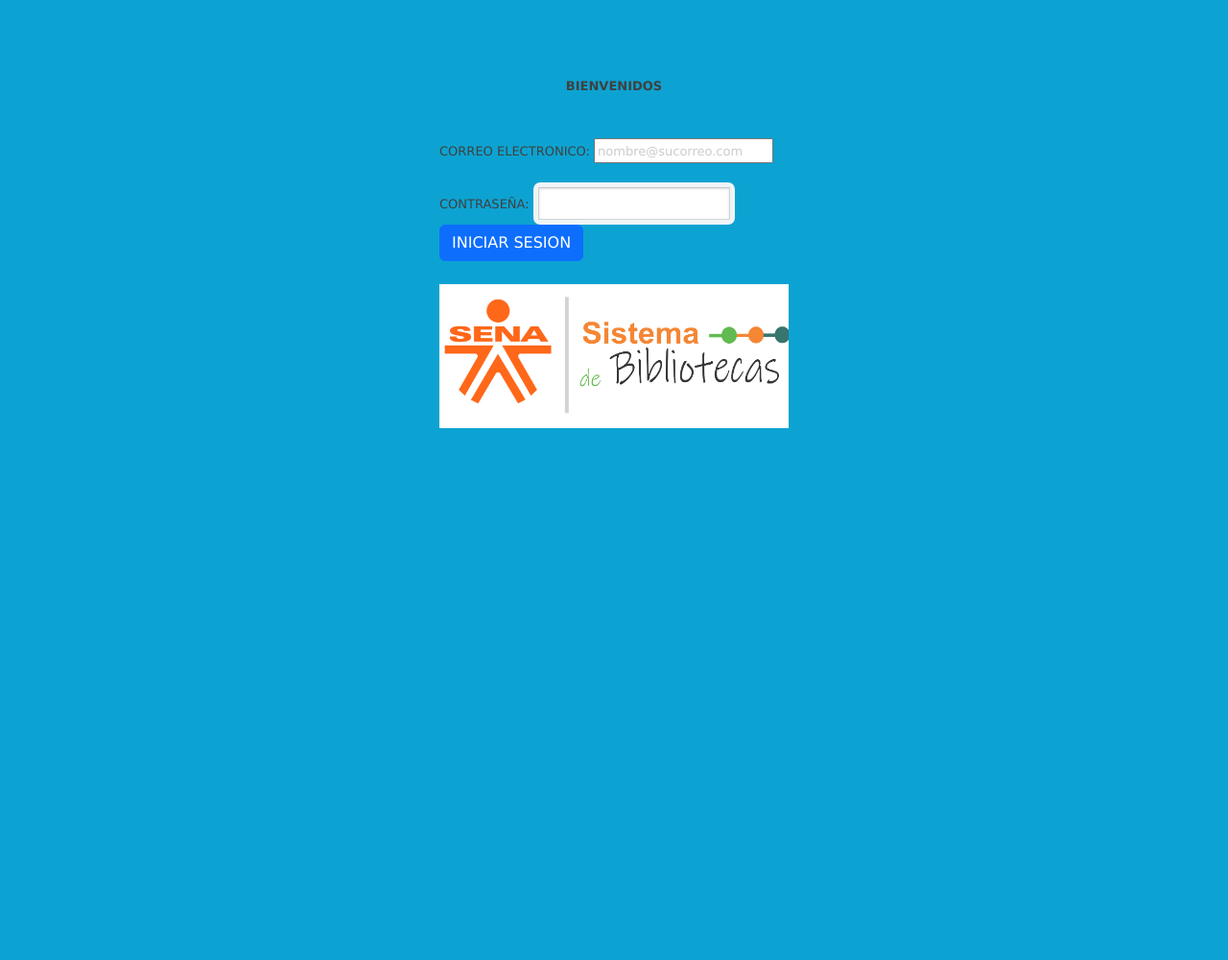
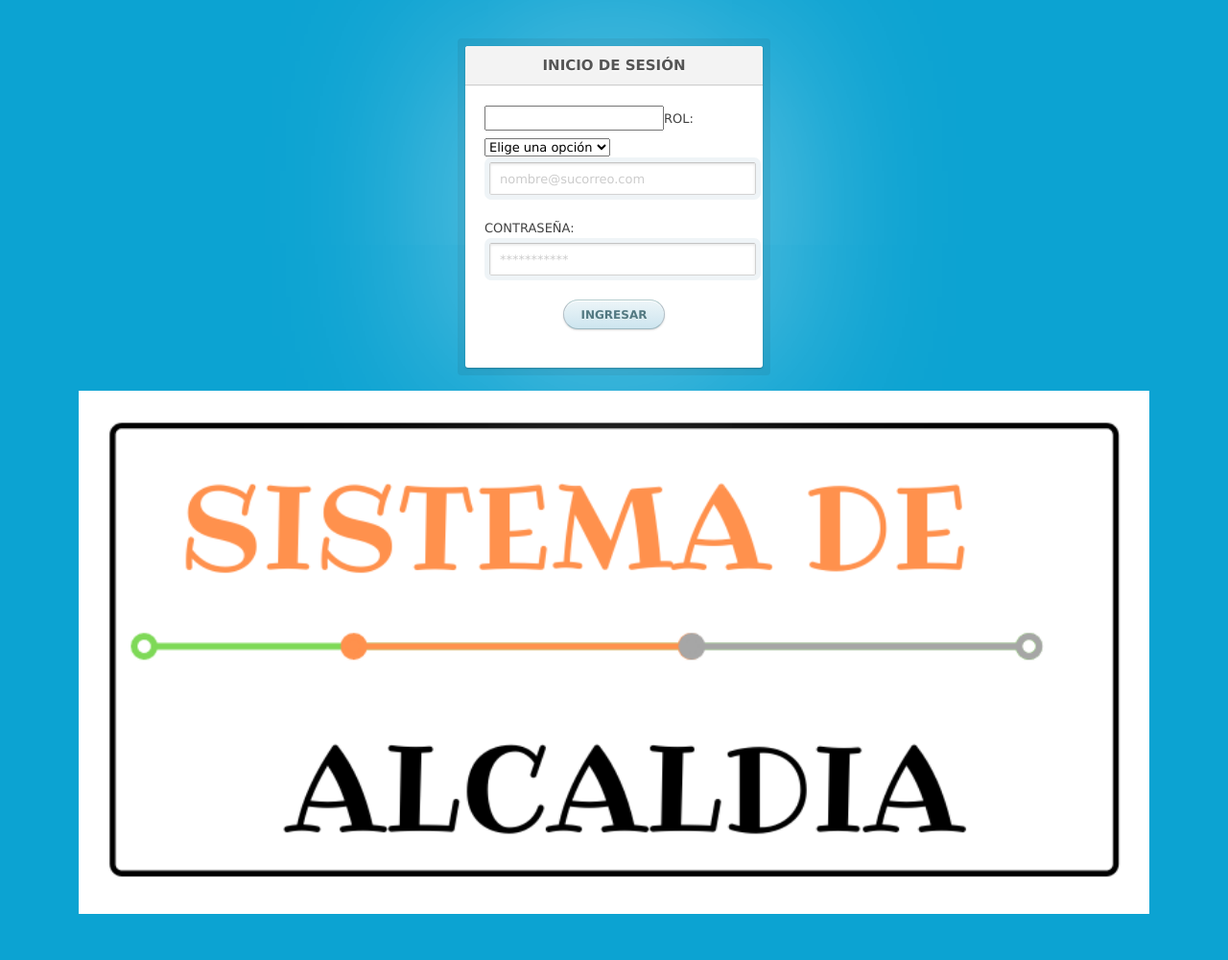
Before and after one commit to darciamado18/SistemaAlcaldia, a PHP site: page /Vista/loguin.php in a window 1280 px wide. Shown: the whole page at 96% size. Before the commit the page ends 446 px from the top, so only its background shows below. Run offline with PHP 8.4, Linux system fonts and the light colour scheme; some libraries are stand-ins or nearby versions.

Commit message:
no message

```diff
--- a/Vista/loguin.php
+++ b/Vista/loguin.php
@@ -5,37 +5,29 @@
     <meta http-equiv="X-UA-Compatible" content="IE=edge">
     <meta name="viewport" content="width=device-width, initial-scale=1.0">
     <title>loguin</title>
-    <link href="../boodstrap/bootstrap.css" rel="stylesheet">
+    <link href="../bootstrap/bootstrap.css" rel="stylesheet">
     <link rel="stylesheet" href="../css/style.css" >
 </head>
 <body background="../imagenes/saman.jpg">
 <div class="container w-100  mt-5 mb-5 ">
 
-       <div class="row ">
-           <div class="col-1 col-md-3 col-lg-4"></div>
-           <div class="col-10 col-md-6 col-lg-4 colcontainerH p-2 fondodegradado">
-               <div class="row  ">
 
+            <div class="login">
+                <h1>INICIO DE SESIÓN</h1>
+                   <form action="../controlador/controlador.php" method="post">
+                        <p> <input for="frol" class="form-label">ROL:
+                            <select name="frol">
+                            <option selected value="0"> Elige una opción </option>
+                            <optgroup label="rol_">
+                            <option value="1">Administrador </option>
+                            <option value="2">Usuario       </option>
+                            </p>
 
-                   <h4 class="fw-bold  text-center py-4">BIENVENIDOS</h4>
-                    <br>
-
-
-                   <form action="../controlador/controlador.php" method="post">
-
-                        <br>
-
-                        <p> CORREO ELECTRONICO: <input type="email" name="fcorreoUsu"
-                                                placeholder="nombre@sucorreo.com">
+                        <p> CORREO ELECTRONICO: <input type="text" name="fcorreoUsu" placeholder="nombre@sucorreo.com">
                         </p>
 
-                       <br>
-                        <p>CONTRASEÑA:          <input type="password"  name="fpasswordUsu">
-                        </p>
-
-                        <p>   <button type="submit" class="btn btn-primary botones" name="fboton"
-                                   value="ingresar">INICIAR SESION</button>
-                        </p>
+                        <p>CONTRASEÑA:<input type="password"  name="fpasswordUsu" placeholder="***********"> </p>
+                        <p class="submit"><center> <input type="submit" name="fboton" value="INGRESAR"></center> </p>
                    </form>
                    <?php
                     @$mensaje = $_GET['mensaje'];
@@ -46,9 +38,10 @@
 
                     }
                     ?>
-               </div>
+</div>
+
                <div class="row mt-4 " >
-                   <img src="../imagenes/fgh.PNG" width="200" >
+                   <img src="../imagenes/aprobado.png" width="100" >
                </div>
            </div>
            <div class="col-1 col-md-3 col-lg-4"></div>
```
Also changed, not shown: bootstrap/imagenes/desc5.jpg (deleted), bootstrap/imagenes/fgh.PNG (deleted), bootstrap/imagenes/icono.png (deleted), bootstrap/imagenes/is.png (deleted), imagenes/aprobado.png (added), imagenes/landazuri.jpg (added).
